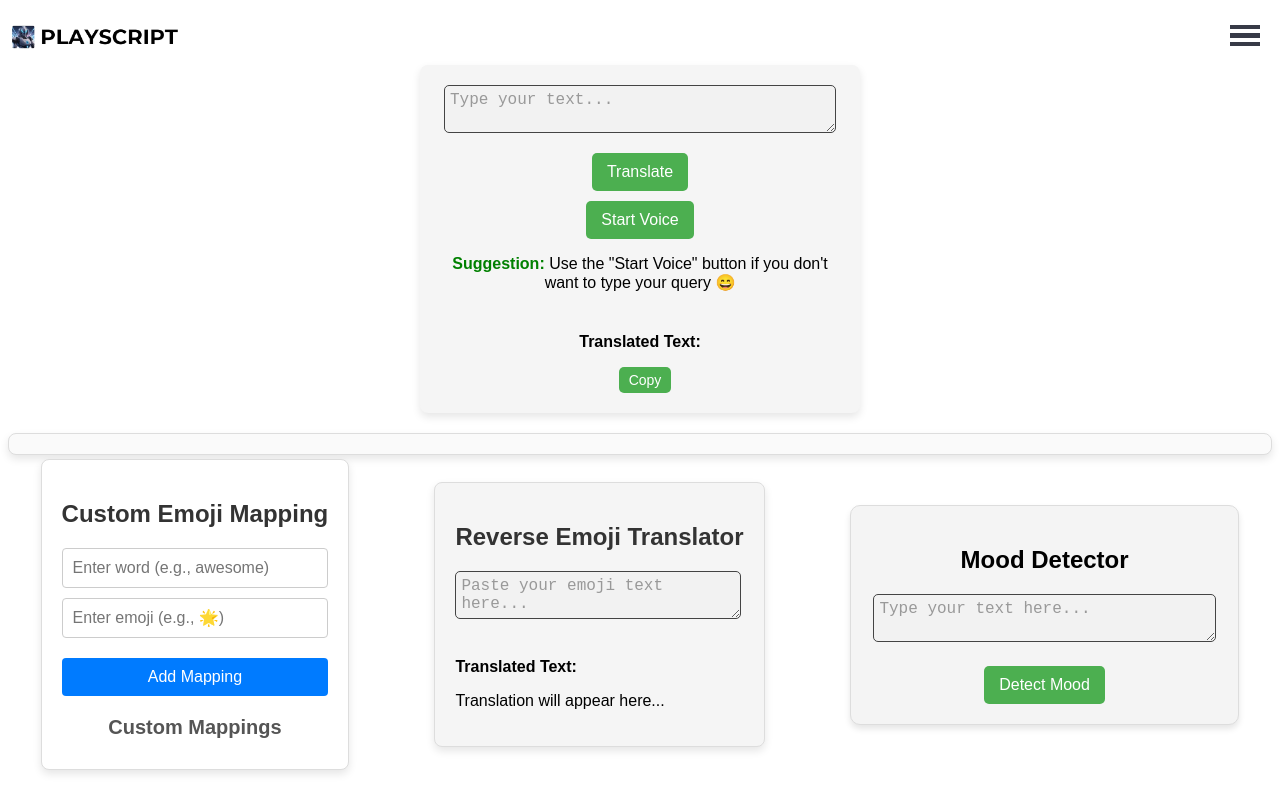
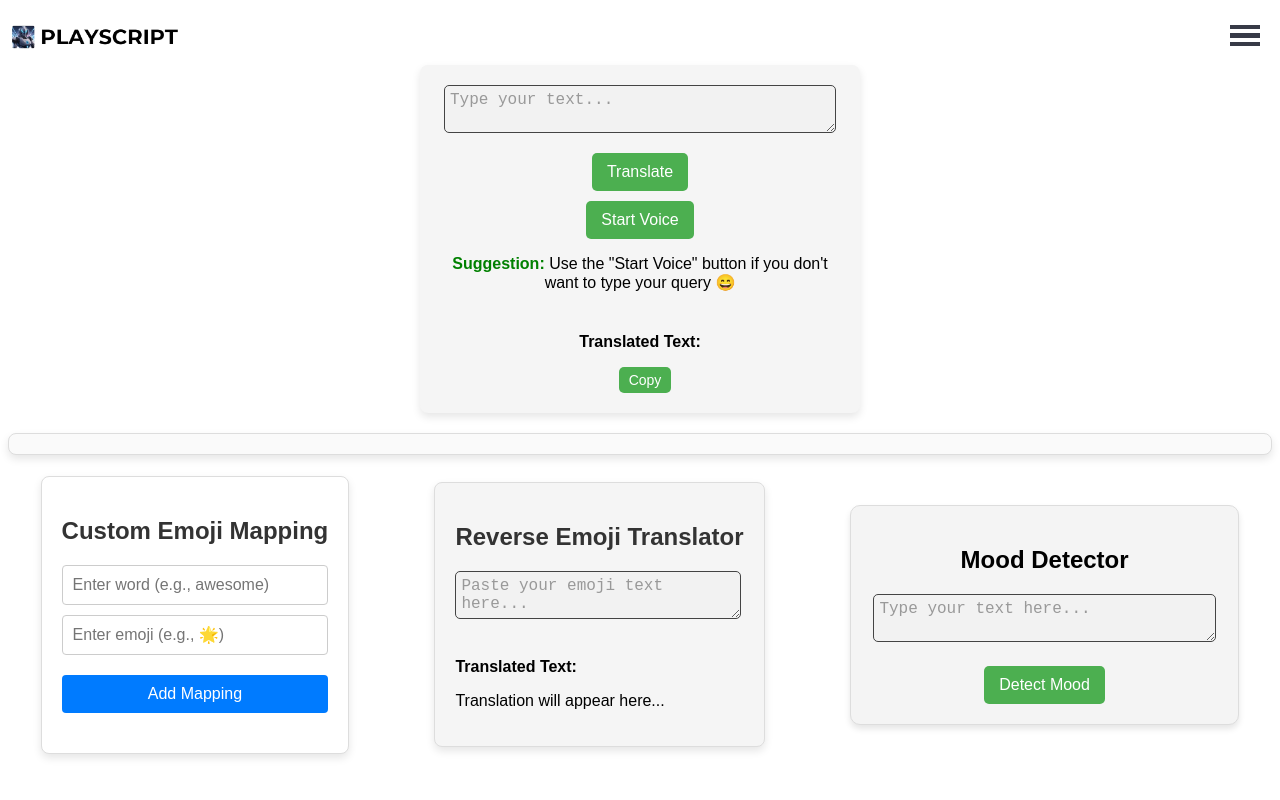
Before and after one commit to playscrbot/Emojilator, a React (Vite) app: page /emoji in a window 1280 px wide. Built offline with nearby package versions, Linux system fonts and the light colour scheme.

Commit message:
second commit

```diff
--- a/src/components/CustomEmojiMapping.jsx
+++ b/src/components/CustomEmojiMapping.jsx
@@ -43,7 +43,6 @@ const CustomEmojiMapping = ({ customMap, setCustomMap, allMappings }) => {
         <button onClick={handleAddMapping}>Add Mapping</button>
       </div>
       <div className="mapping-list">
-        <h3>Custom Mappings</h3>
         <ul>
           {Object.entries(customMap).map(([word, emoji]) => (
             <li key={word}>
```
